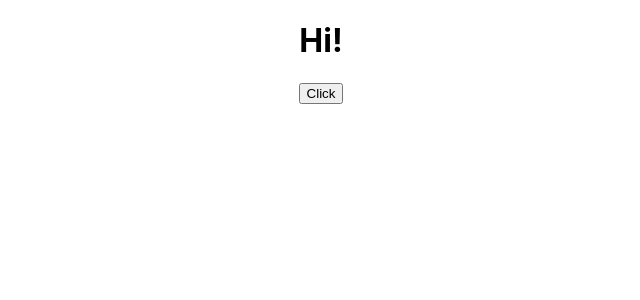
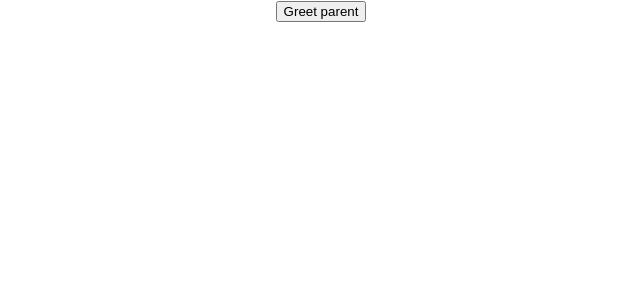
Before and after one commit to elizarafee/react-lab, a React (Create React App) app: page / in a window 1280 px wide. Shown: the top 300 px of the page, without its empty margins (319-959 px from the left). Built offline with nearby package versions, Linux system fonts and the light colour scheme.

Commit message:
methods as props

```diff
--- a/src/App.js
+++ b/src/App.js
@@ -12,12 +12,14 @@
 // import Counter from './components/counter.component'
 // import EventHandler1 from './components/eventHandlerFunction.component'
 // import EventHandler2 from './components/eventHandlerClass.component'
-import BindHandler from './components/bindHandler.component'
+// import BindHandler from './components/bindHandler.component'
+import Parent from './components/parent.component'
 
 function App() {
   return (
     <div className="App">
-      <BindHandler />
+      <Parent />
+      {/* <BindHandler /> */}
       {/* <EventHandler1 /> */}
       {/* <EventHandler2 /> */}
       {/* <Counter /> */}
--- /dev/null
+++ b/src/components/child.component.js
@@ -0,0 +1,12 @@
+import React from 'react'
+
+
+const Child = (props) => {
+    return (
+        <div>
+            <button onClick={()=>{props.greetHandler('Eliza')} }>Greet parent</button>
+        </div>
+    )
+}
+
+export default Child;
--- /dev/null
+++ b/src/components/parent.component.js
@@ -0,0 +1,27 @@
+import React, { Component } from 'react'
+import Child from './child.component'
+
+class Parent extends Component {
+    constructor(props) {
+        super(props)
+
+        this.state = {
+                 parentName : 'parent'
+        }
+        this.greetParent = this.greetParent.bind(this)
+    }
+
+    greetParent(childName) {
+        alert(`parent name : ${this.state.parentName}, Child name : ${childName}`)
+    }
+
+    render() {
+        return (
+            <div>
+                <Child greetHandler={this.greetParent} />
+            </div>
+        )
+    }
+}
+
+export default Parent
```
